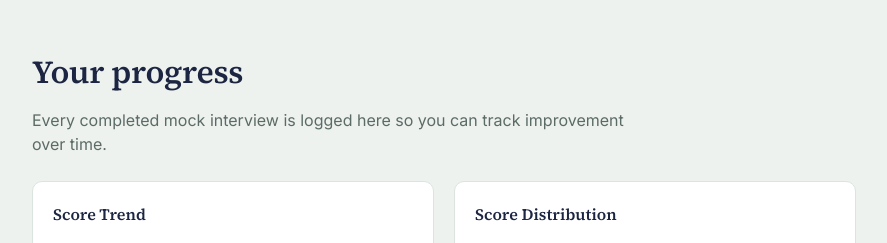
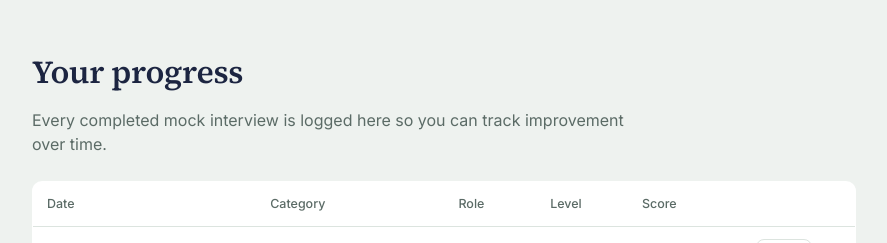
Before and after one commit to sejalsngh03/AI-Interview-Preparation-Platform, a Flask app: template templates/progress.html in a window 1280 px wide. Shown: the part 67-310 px from the top of the page, without its empty margins (196-1083 px from the left). Run offline with Flask 3, Linux system fonts and the light colour scheme; the template is opened without the code that fills it: most values are stand-ins (such as "Sample title", 1, 10 or a date in 2020); some libraries are stand-ins or nearby versions.

Commit message:
update progress html

```diff
--- a/templates/progress.html
+++ b/templates/progress.html
@@ -7,17 +7,6 @@
 </section>
 
 {% if history %}
-<div class="charts-grid">
-  <div class="chart-card">
-    <h2>Score Trend</h2>
-    <canvas id="trendChart" height="200"></canvas>
-  </div>
-  <div class="chart-card">
-    <h2>Score Distribution</h2>
-    <canvas id="distChart" height="200"></canvas>
-  </div>
-</div>
-
 <table class="progress-table">
   <thead>
     <tr><th>Date</th><th>Category</th><th>Role</th><th>Level</th><th>Score</th><th></th></tr>
@@ -38,96 +27,4 @@
 {% else %}
 <p class="empty-note">No completed interviews yet. Start one from your dashboard to see progress here.</p>
 {% endif %}
-
-<script>
-// Prepare data for charts
-const history = {{ history | tojson }};
-const dates = history.map(h => h.date);
-const scores = history.map(h => h.score);
-const highCount = history.filter(h => h.score >= 8).length;
-const midCount = history.filter(h => h.score >= 5 && h.score < 8).length;
-const lowCount = history.filter(h => h.score < 5).length;
-
-// Score Trend Chart
-new Chart(document.getElementById('trendChart'), {
-  type: 'line',
-  data: {
-    labels: dates,
-    datasets: [{
-      label: 'Score',
-      data: scores,
-      borderColor: '#3E6259',
-      backgroundColor: 'rgba(62, 98, 89, 0.1)',
-      fill: true,
-      tension: 0.3,
-      pointBackgroundColor: '#3E6259',
-      pointBorderColor: '#fff',
-      pointRadius: 5,
-      pointHoverRadius: 7
-    }]
-  },
-  options: {
-    responsive: true,
-    maintainAspectRatio: false,
-    plugins: {
-      legend: { display: false },
-      tooltip: {
-        backgroundColor: '#1C2541',
-        titleFont: { family: 'Inter' },
-        bodyFont: { family: 'Inter' },
-        padding: 12,
-        callbacks: {
-          label: ctx => `Score: ${ctx.parsed.y}/10`
-        }
-      }
-    },
-    scales: {
-      y: {
-        min: 0,
-        max: 10,
-        ticks: { stepSize: 2, font: { family: 'Inter' } },
-        grid: { color: 'rgba(220, 228, 223, 0.5)' }
-      },
-      x: {
-        ticks: { font: { family: 'Inter' } },
-        grid: { display: false }
-      }
-    }
-  }
-});
-
-// Score Distribution Chart
-new Chart(document.getElementById('distChart'), {
-  type: 'doughnut',
-  data: {
-    labels: ['Strong (≥8)', 'Needs Work (5-7)', 'Needs Improvement (<5)'],
-    datasets: [{
-      data: [highCount, midCount, lowCount],
-      backgroundColor: ['#E4EDE8', '#FBF1DE', '#FBEAE7'],
-      borderColor: ['#3E6259', '#8A6A1E', '#B23A2E'],
-      borderWidth: 2
-    }]
-  },
-  options: {
-    responsive: true,
-    maintainAspectRatio: false,
-    plugins: {
-      legend: {
-        position: 'bottom',
-        labels: { font: { family: 'Inter', size: 12 }, padding: 16, usePointStyle: true }
-      },
-      tooltip: {
-        backgroundColor: '#1C2541',
-        titleFont: { family: 'Inter' },
-        bodyFont: { family: 'Inter' },
-        padding: 12,
-        callbacks: {
-          label: ctx => `${ctx.label}: ${ctx.parsed} interviews`
-        }
-      }
-    },
-    cutout: '60%'
-  }
-});
-</script>
 {% endblock %}
```
